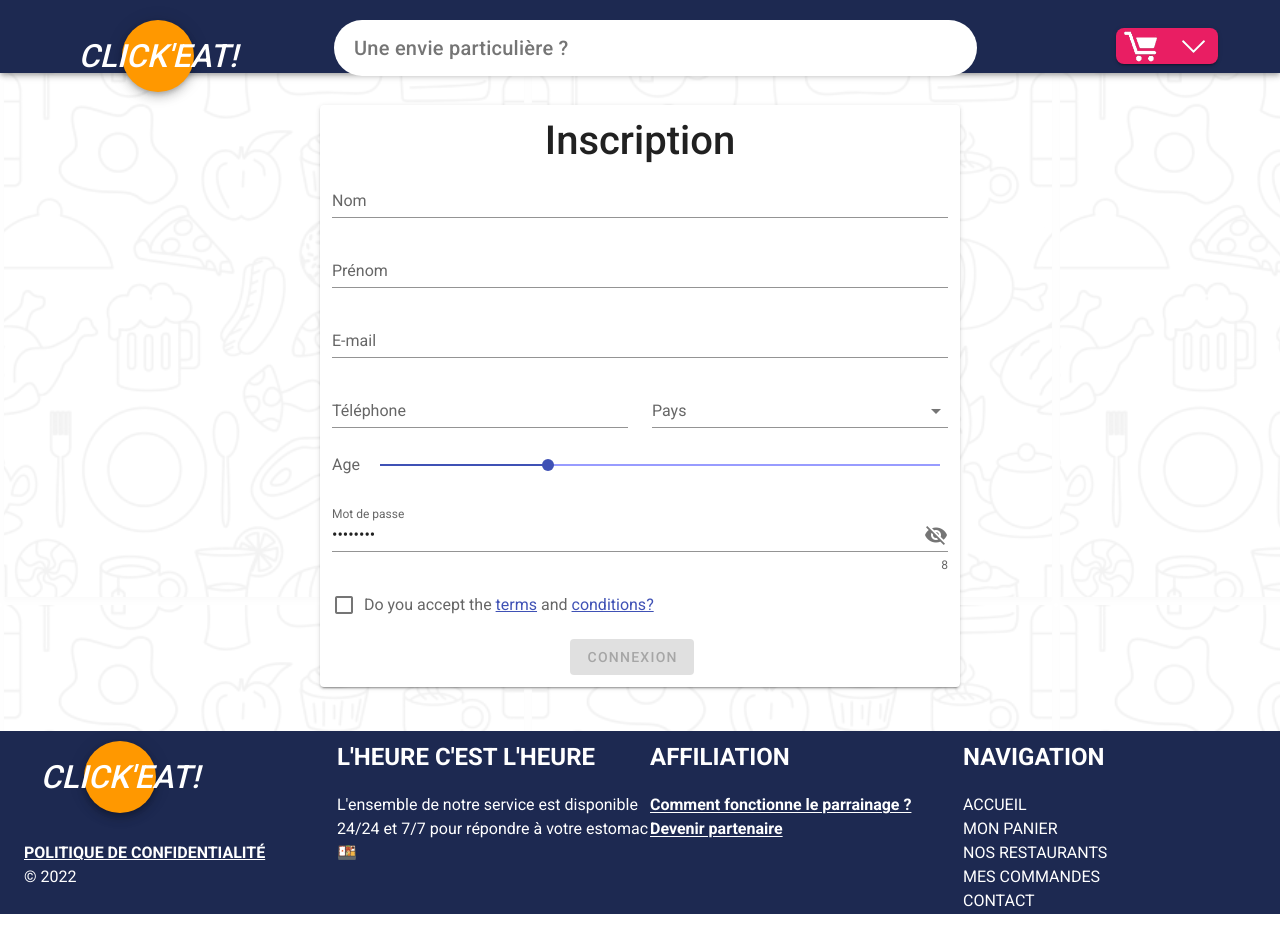
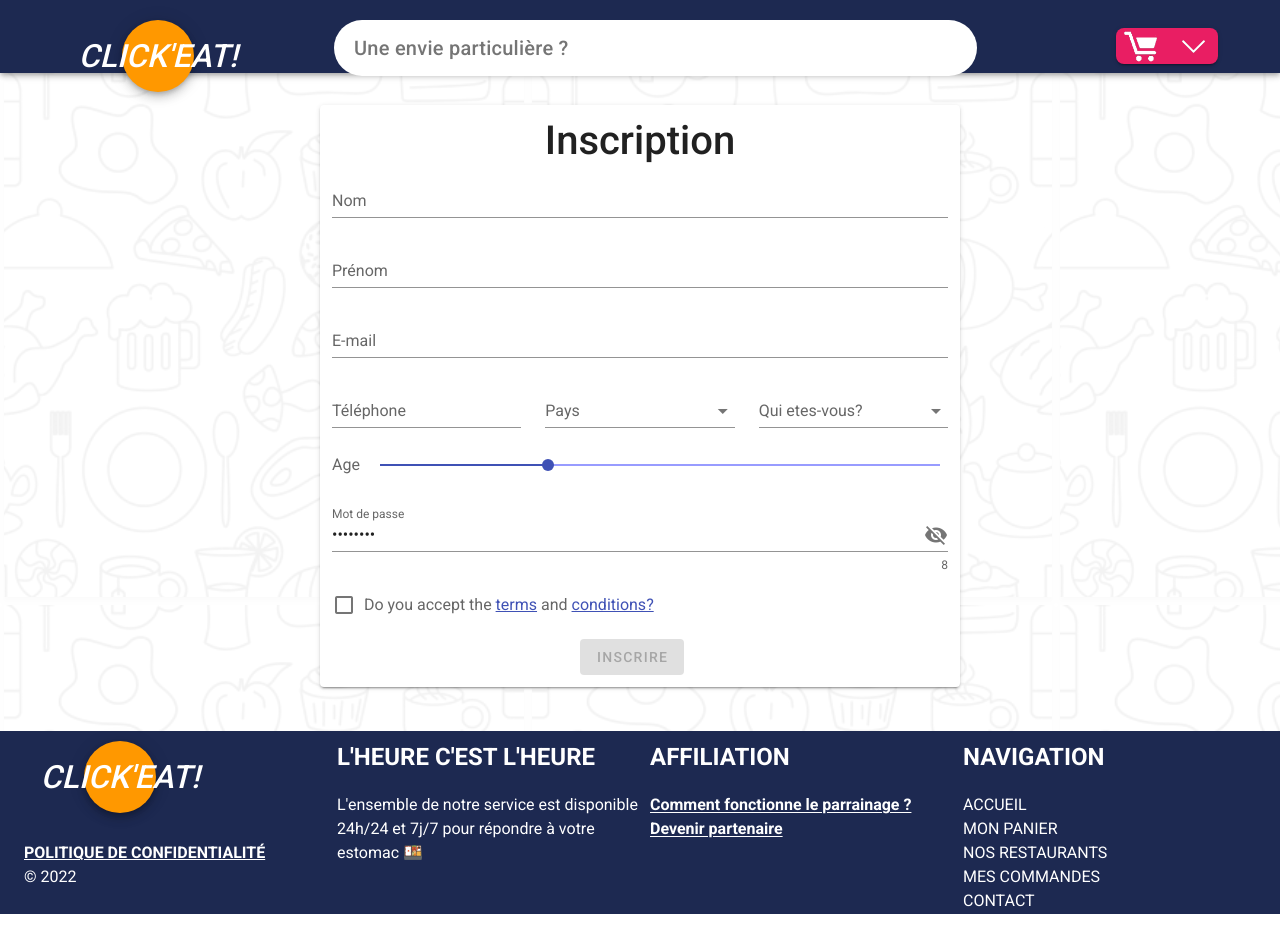
Before and after one commit to valentinpain/Click-eat, a Nuxt app in the folder Clickeat/clickeat/: page /testons in a window 1280 px wide. Built offline with nearby package versions, Linux system fonts and the light colour scheme.

Commit message:
Role register

```diff
--- a/Clickeat/clickeat/layouts/default.vue
+++ b/Clickeat/clickeat/layouts/default.vue
@@ -79,12 +79,12 @@
       </v-col>
       <v-col class="mb-3 p-0">
         <h2 class="font-weight-bold text-h5 mb-5">L'HEURE C'EST L'HEURE</h2>
-        <p>L'ensemble de notre service est disponible 24/24 et 7/7 pour répondre à votre estomac <span style="width: 200%;">🍱</span></p>
+        <p>L'ensemble de notre service est disponible 24h/24 et 7j/7 pour répondre à votre estomac <span style="width: 200%;">🍱</span></p>
       </v-col>
       <v-col class="mb-3 p-0">
         <h2 class="font-weight-bold text-h5 mb-5">AFFILIATION</h2>
         <NuxtLink class="font-weight-bold white--text" to="/affiliation" style="text-underline-offset: 7%">Comment fonctionne le parrainage ?</NuxtLink><br/>
-        <NuxtLink class="font-weight-bold white--text" to="/partner" style="text-underline-offset: 7%">Devenir partenaire</NuxtLink><br/>
+        <NuxtLink class="font-weight-bold white--text" to="/testons" style="text-underline-offset: 7%">Devenir partenaire</NuxtLink><br/>
       </v-col>
       <v-col class="mb-5 p-0">
         <h2 class="font-weight-bold text-h5 mb-5">NAVIGATION</h2>
--- a/Clickeat/clickeat/pages/testons.vue
+++ b/Clickeat/clickeat/pages/testons.vue
@@ -5,10 +5,7 @@
         <v-card style="max-width: 40rem">
           <v-col class="mt-4" align="center" justify="center">
             <h1>Inscription</h1>
-            <v-text-field
-              label="Nom"
-              :rules="nameRules"
-              required>
+            <v-text-field label="Nom" :rules="nameRules" required>
             </v-text-field>
             <v-text-field
               label="Prénom"
@@ -27,11 +24,19 @@
                   required type="tel"
                 </v-text-field>
               </v-col>
-              <v-col cols="12" sm="6">
+              <v-col cols="12" sm="4">
                 <v-select
                   :items="Pays"
                   :rules="rules.Pays"
                   label="Pays"
+                  required
+                ></v-select>
+              </v-col>
+              <v-col >
+                <v-select
+                  :items="role"
+                  :rules="rules.role"
+                  label="Qui etes-vous?"
                   required
                 ></v-select>
               </v-col>
@@ -74,8 +79,9 @@
               color="success"
               class="mr-4"
               @click="validate"
+              v-on:click="update()"
             >
-              Connexion
+              Inscrire
             </v-btn>
           </v-col>
         </v-card>
@@ -121,6 +127,7 @@ export default {
         min: (v) => v.length >= 8 || 'Min 8 characters',
       },
       Pays: ['France'],
+      role: ['Client','Livreur','Restaurateur'],
       value: 30,
       rulesAge: [(v) => v > 16 || '16 ans minimum'],
       conditions: false,
@@ -128,16 +135,30 @@ export default {
         'Lorem ipsum dolor sit amet, consectetur adipiscing elit. Integer nec odio. Praesent libero. Sed cursus ante dapibus diam. Sed nisi. Nulla quis sem at nibh elementum imperdiet. Duis sagittis ipsum. Praesent mauris. Fusce nec tellus sed augue semper porta. Mauris massa. Vestibulum lacinia arcu eget nulla. Class aptent taciti sociosqu ad litora torquent per conubia nostra, per inceptos himenaeos. Curabitur sodales ligula in libero. Sed dignissim lacinia nunc.',
       terms: false,
       email: '',
-          nameRules: [
-      v => !!v || 'Required',
-    ],
+      nameRules: [(v) => !!v || 'Required'],
       emailRules: [
         (v) => !!v || 'E-mail is required',
         (v) => /.+@.+/.test(v) || 'E-mail must be valid',
       ],
 
+      el: '#app',
+      dataa() {
+        return {
+          info: null,
+        }
+      },
+      mounted() {
+        axios
+          .get('https://api.coindesk.com/v1/bpi/currentprice.json')
+          .then((response) => (this.info = response))
+      },
     }
   },
+  methods:{
+    update(){
+      axios.post()
+    }
+  }
 }
 </script>
 
```
